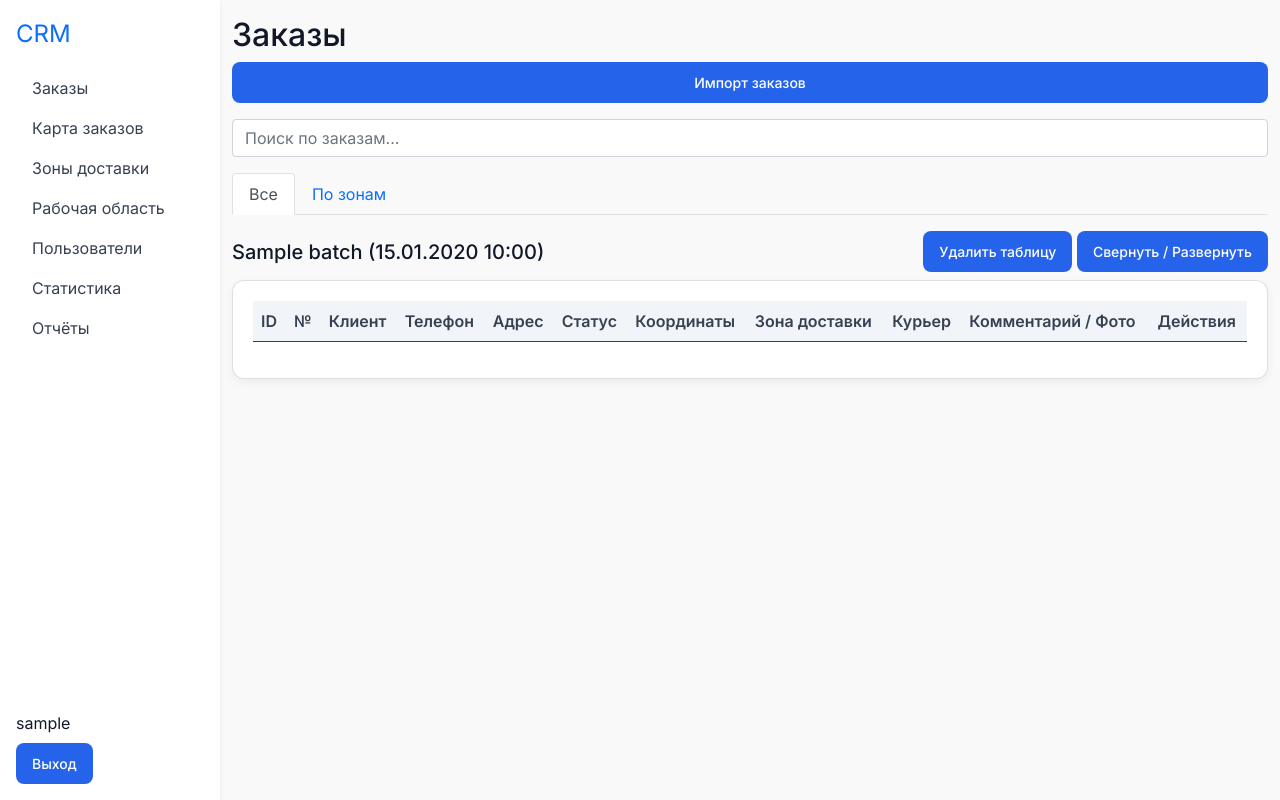
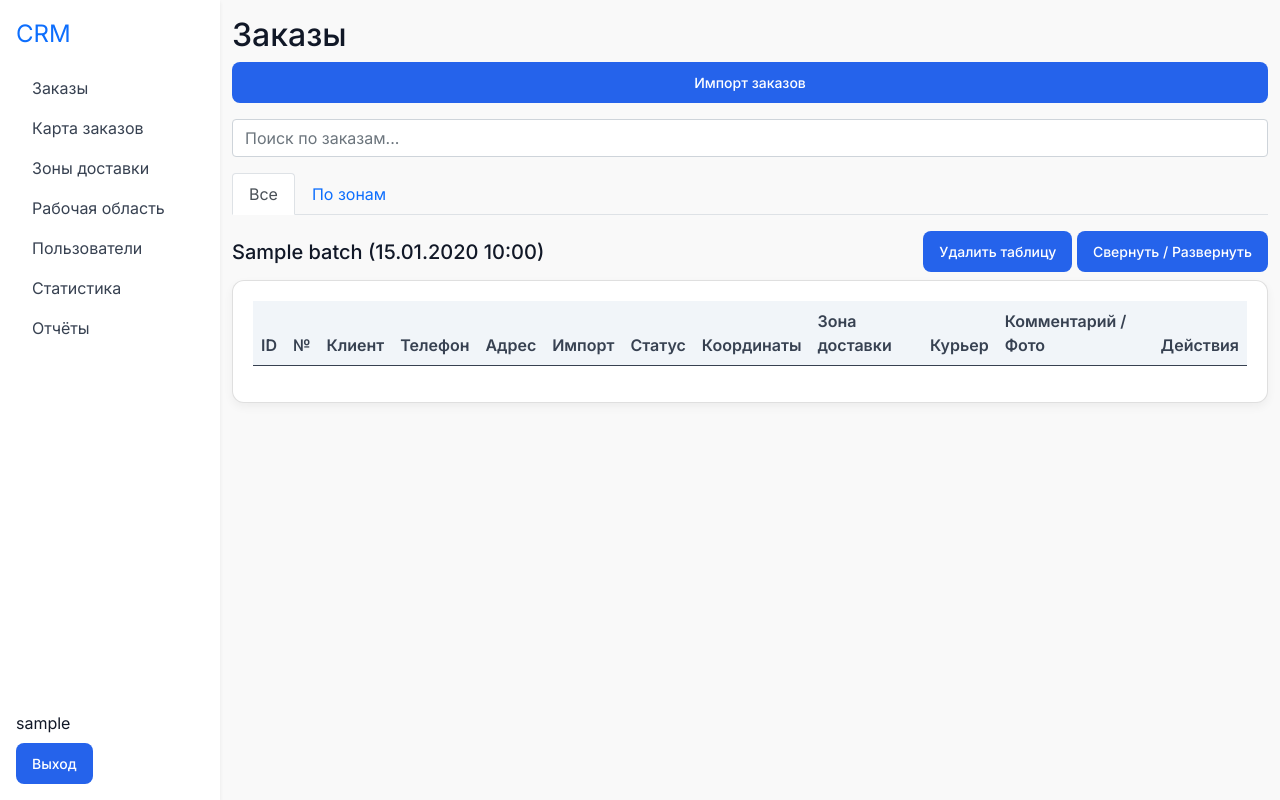
Before and after one commit to anosenkoalex/Dilivery, a Flask app: page /orders in a window 1280 px wide, after a click on "Свернуть / Развернуть". Run offline with Flask 3, Linux system fonts and the light colour scheme; a user stored in the database is signed in; tables that the repository leaves empty hold one stand-in row (values such as "Sample post"); data that the repository does not hold is empty; some libraries are stand-ins or nearby versions.

Commit message:
Add import batch info to orders

```diff
--- a/app.py
+++ b/app.py
@@ -324,7 +324,14 @@
     orders_by_zone = defaultdict(list)
     all_orders = []
 
+    batch_filter = request.args.get("batch")
     batches = ImportBatch.query.order_by(ImportBatch.created_at.desc()).all()
+    if batch_filter != "all":
+        if not batch_filter and batches:
+            batch_filter = batches[0].name
+        if batch_filter:
+            batches = [b for b in batches if b.name == batch_filter]
+
     if batches:
         for batch in batches:
             query = Order.query.filter_by(import_batch_label=batch.name)
@@ -1285,6 +1292,7 @@
                         data["zone"] = detect_zone(lat, lon) if lat and lon else None
                     order_kwargs = {
                         **data,
+                        "import_batch_id": batch.id,
                         "import_batch_label": batch_name,
                         "local_order_number": imported + 1,
                     }
--- a/models.py
+++ b/models.py
@@ -24,8 +24,8 @@
     phone = db.Column(db.String(64))
     address = db.Column(db.String(256))
     note = db.Column(db.Text)
-    import_batch_label = db.Column(db.String(64))
-    import_batch_id = db.Column(db.Integer, db.ForeignKey("import_batch.id"), nullable=True)
+    import_batch_id = db.Column(db.Integer, db.ForeignKey("import_batch.id"))
+    import_batch_label = db.Column(db.String)
     local_order_number = db.Column(db.Integer)
     status = db.Column(db.String(64), default="Складская обработка")
     latitude = db.Column(db.Float)
--- a/templates/orders.html
+++ b/templates/orders.html
@@ -42,7 +42,7 @@
         <div class="table-responsive card mt-2">
         <table class="table table-striped orders-table" id="ordersTable">
           <thead>
-            <tr><th>ID</th><th>№</th><th>Клиент</th><th>Телефон</th><th>Адрес</th><th>Статус</th><th>Координаты</th><th>Зона доставки</th><th>Курьер</th><th>Комментарий / Фото</th><th>Действия</th></tr>
+            <tr><th>ID</th><th>№</th><th>Клиент</th><th>Телефон</th><th>Адрес</th><th>Импорт</th><th>Статус</th><th>Координаты</th><th>Зона доставки</th><th>Курьер</th><th>Комментарий / Фото</th><th>Действия</th></tr>
           </thead>
           <tbody>
             {% for o in lst %}
@@ -52,6 +52,7 @@
               <td data-label="Клиент">{{ o.client_name }}</td>
               <td data-label="Телефон">{{ o.phone }}</td>
               <td data-label="Адрес">{{ o.address }}</td>
+              <td data-label="Импорт">{{ o.import_batch_label or '' }}</td>
               <td data-label="Статус">
                 {% set status_class = {
                     'Складская обработка':'bg-secondary',
@@ -142,7 +143,7 @@
       <div class="collapse" id="collapse-zone-{{ loop.index }}">
         <div class="table-responsive card">
           <table class="table table-striped mt-2 orders-table" id="ordersTable">
-            <thead><tr><th>ID</th><th>№</th><th>Клиент</th><th>Телефон</th><th>Адрес</th><th>Статус</th><th>Координаты</th><th>Зона доставки</th><th>Курьер</th><th>Комментарий / Фото</th><th>Действия</th></tr></thead>
+            <thead><tr><th>ID</th><th>№</th><th>Клиент</th><th>Телефон</th><th>Адрес</th><th>Импорт</th><th>Статус</th><th>Координаты</th><th>Зона доставки</th><th>Курьер</th><th>Комментарий / Фото</th><th>Действия</th></tr></thead>
             <tbody>
               {% for o in lst %}
               <tr data-id="{{ o.id }}" class="{% if not o.zone %}table-warning{% endif %}">
@@ -151,6 +152,7 @@
                 <td data-label="Клиент">{{ o.client_name }}</td>
                 <td data-label="Телефон">{{ o.phone }}</td>
                 <td data-label="Адрес">{{ o.address }}</td>
+                <td data-label="Импорт">{{ o.import_batch_label or '' }}</td>
                 <td data-label="Статус">
                   {% set status_class = {
                       'Складская обработка':'bg-secondary',
```
